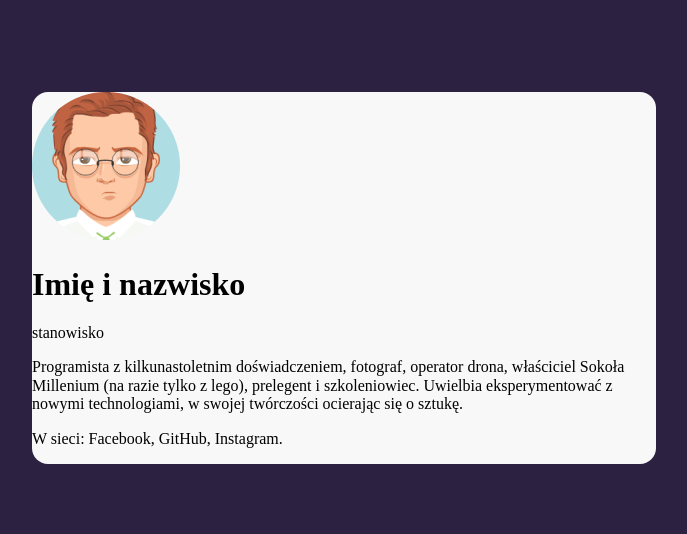
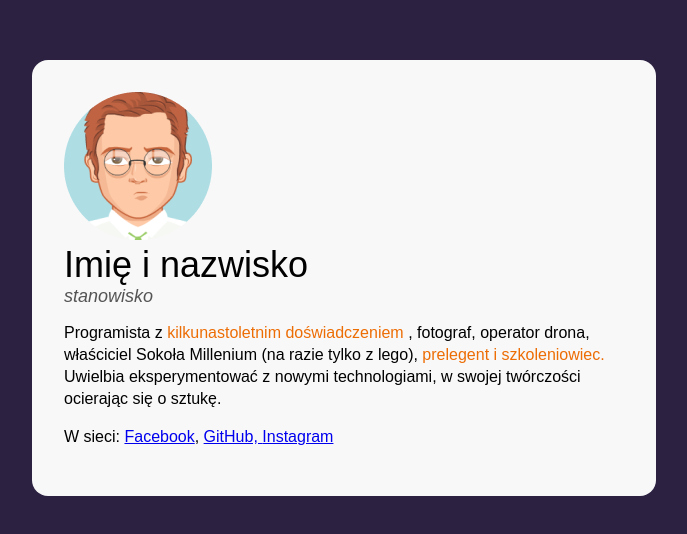
Before and after one commit to tomaszmika/business-card-2020, a plain HTML site: page index.html in a window 1280 px wide. Shown: the part 122-656 px from the top of the page, without its empty margins (296-983 px from the left). Drawn offline with Linux system fonts and the light colour scheme.

Commit message:
complete BEM

```diff
--- a/index.html
+++ b/index.html
@@ -1,5 +1,6 @@
 <!DOCTYPE html>
 <html lang="pl">
+
 <head>
     <meta charset="UTF-8">
     <meta name="viewport" content="width=device-width, initial-scale=1.0">
@@ -7,21 +8,25 @@
     <link rel="stylesheet" href="normalaize.css">
     <link rel="stylesheet" href="style.css">
 </head>
+
 <body>
     <main class="main">
-        <article>
-            <img src="avatar.png" alt="Zdjęcie Imię i nazwisko">
-            <header>
-                <h1>Imię i nazwisko</h1>
-                <p>stanowisko</p>
+        <article class="person">
+            <img class="person__picture" src="avatar.png" alt="Zdjęcie Imię i nazwisko">
+            <header class="person__info">
+                <h1 class="person__name">Imię i nazwisko</h1>
+                <p class="person__position">stanowisko</p>
             </header>
-            <p>
-                Programista z kilkunastoletnim doświadczeniem, fotograf, operator drona, właściciel Sokoła Millenium (na razie tylko z lego), prelegent i szkoleniowiec. Uwielbia eksperymentować z  nowymi technologiami, w swojej twórczości ocierając się o sztukę.
+            <p class="person__description">
+                Programista z <strong class="special"> kilkunastoletnim doświadczeniem </strong>, fotograf, operator drona, właściciel Sokoła Millenium (na
+                razie tylko z lego), <strong class="special"> prelegent i szkoleniowiec. </strong> Uwielbia eksperymentować z nowymi technologiami, w
+                swojej twórczości ocierając się o sztukę.
             </p>
-            <p>
-                W sieci: Facebook, GitHub, Instagram.
+            <p class="person__description">
+                W sieci: <a class="person__link" href="#"> Facebook</a>, <a class="person__link" href="#">GitHub, <a class="person__link" href="#">Instagram</a>
             </p>
         </article>
     </main>
 </body>
+
 </html>
--- a/style.css
+++ b/style.css
@@ -1,9 +1,18 @@
+html{
+    box-sizing:border-box;
+}
+
+*, *:before, *:after{
+    box-sizing:inherit;
+}
+
 body{
     background:#2C2141;
     display:flex;
     justify-content:center;
     align-items:center;
     min-height:100vh;
+    font-family:Arial, Helvetica, sans-serif;
 }
 
 .main{
@@ -11,5 +20,33 @@ body{
     border-radius:16px;
     width:624px;
     margin:16px;
+    padding:32px;
 
 }
+
+
+.person{
+    /* display:flex; */
+}
+
+.person__description{
+  font-size:16px;
+  line-height:22px;
+}
+.person__name{
+    font-size:36px;
+    margin:0;
+    font-weight:normal;
+}
+
+.person__position{
+    font-size:18px;
+    color:#545454;
+    margin:0;
+    font-style:italic;
+}
+
+.special{
+  color:#ED6D05;
+  font-weight:normal;
+}
```
